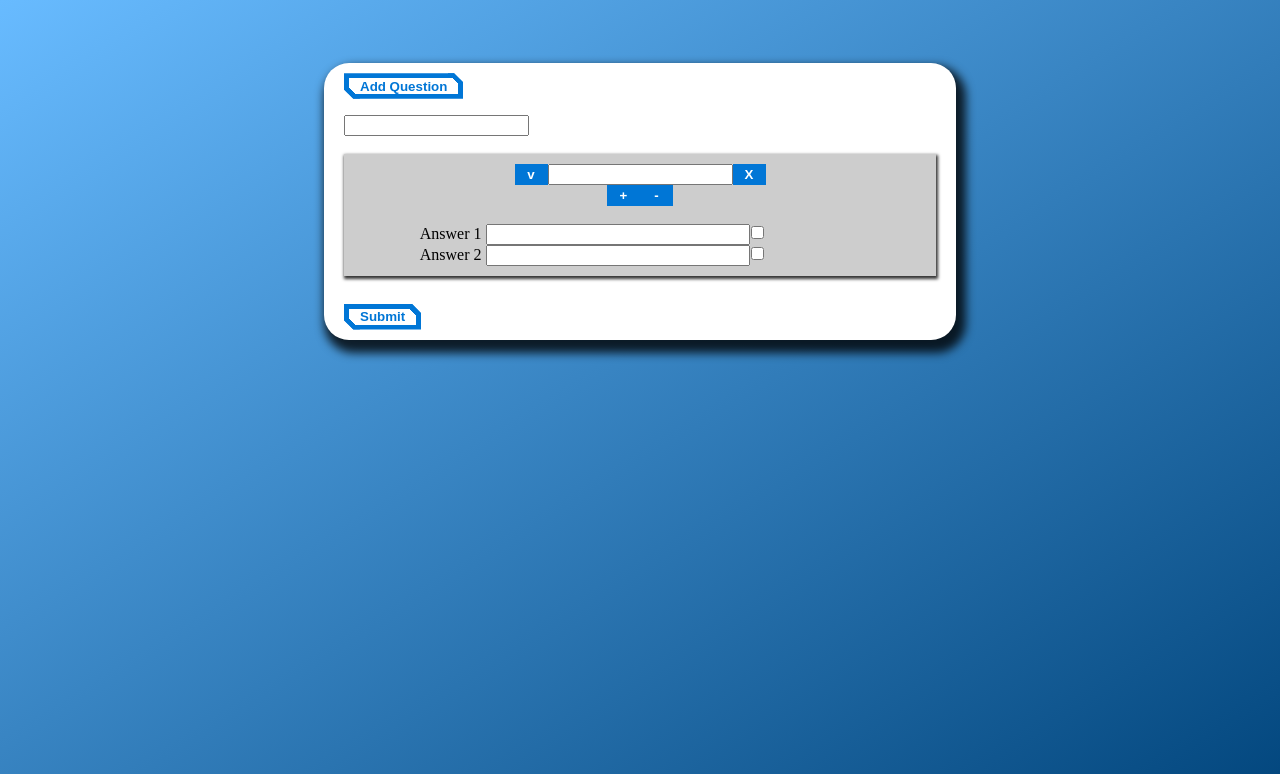
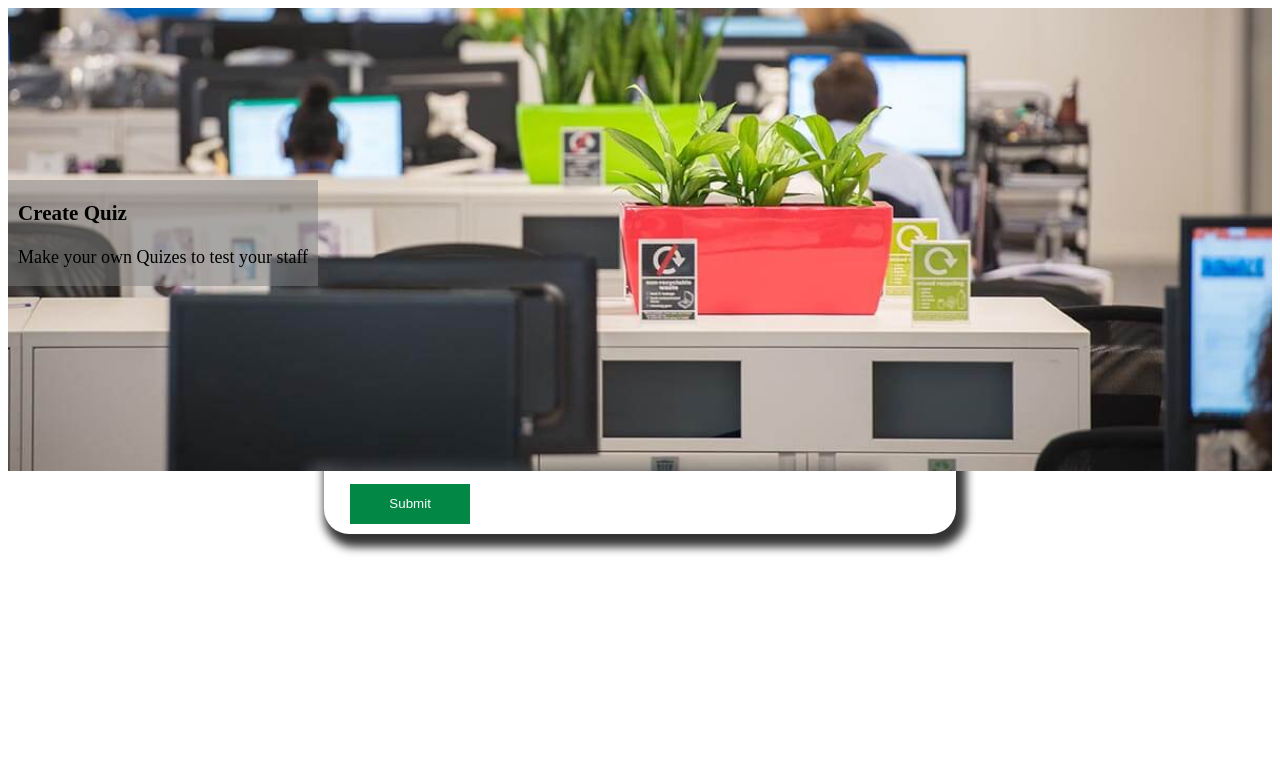
Before and after one commit to ben-hockley/Client-Project-Y1, a Flask app: page /createQuiz in a window 1280 px wide. Shown: the top 774 px of the page. Run offline with Flask 3, Linux system fonts and the light colour scheme.

Commit message:
testing backgrounds for create quiz

```diff
--- a/static/CSS/Create Quiz.css
+++ b/static/CSS/Create Quiz.css
@@ -1,8 +1,24 @@
 body {
-    background-color: #68bbff; /* For browsers that do not support gradients */
-    background-image: linear-gradient(to bottom right, #68bbff, #02467d);
+  padding: 0%;
+}
 
-  }
+#bannerImage {
+  width: 100%;
+  display: flex;
+}
+.banner {
+  position:relative;
+  text-align: left;
+  color: black;
+  font-size: large;
+}
+#Mid-Centre {
+  background-color: rgba(128, 128, 128, 0.5);
+  padding-right: 10px;
+  padding-left: 10px;
+  position: absolute;
+  bottom: 40%;
+}
 #CreateSect {
     margin: 20px;
     margin-bottom: 0;
@@ -46,7 +62,7 @@ body {
 .MakeQuiz {
     background-color: white;
     margin: 25%;
-    margin-top: 5%;
+    margin-top: -20%;
     border-radius: 25px;
     box-shadow: 5px 8px 10px 5px rgba(0,0,0,.8);
 }
@@ -79,85 +95,14 @@ body {
     background:#0066b9;
 }
 
-
-/* https://codepen.io/t_afif/pen/bGooZmq */
-#Nothing {
-    --border: 5px;    /* the border width */
-    --slant: 0.7em;   /* control the slanted corners */
-    --color: #838383; /* the color */
-    padding: 0.4em 1.2em;
-    border: none;
-    cursor: pointer;
-    font-weight: bold;
-    color: var(--color);
-    background:
-       linear-gradient(to bottom left,var(--color)  50%,#0000 50.1%) top right,
-       linear-gradient(to top   right,var(--color)  50%,#0000 50.1%) bottom left;
-    background-size: calc(var(--slant) + 1.3*var(--border)) calc(var(--slant) + 1.3*var(--border));
-    background-repeat: no-repeat;
-    box-shadow:
-      0 0 0 200px inset var(--s,#0000),
-      0 0 0 var(--border) inset var(--color);
-    clip-path:
-        polygon(0 0, calc(100% - var(--slant)) 0, 100% var(--slant),
-                100% 100%, var(--slant) 100%,0 calc(100% - var(--slant))
-               );
-    transition: color var(--t,0.3s), background-size 0.3s;
-  }
- #Nothing:focus-visible {
-    outline-offset: calc(-1*var(--border));
-    outline: var(--border) solid #000c;
-    clip-path: none;
-    background-size: 0 0;
-  }
-#Nothing:hover, button:active{
-    background-size: 100% 100%;
-    color: #fff;
-    --t: 0.2s 0.1s;
-  }
-#Nothing :active {
-    --s: #0005;
-    transition: none;
-  }
-
-
-
-#fancy {
-    --border: 5px;    /* the border width */
-    --slant: 0.7em;   /* control the slanted corners */
-    --color: #0076d6; /* the color */
-    padding: 0.4em 1.2em;
-    border: none;
-    cursor: pointer;
-    font-weight: bold;
-    color: var(--color);
-    background:
-       linear-gradient(to bottom left,var(--color)  50%,#0000 50.1%) top right,
-       linear-gradient(to top   right,var(--color)  50%,#0000 50.1%) bottom left;
-    background-size: calc(var(--slant) + 1.3*var(--border)) calc(var(--slant) + 1.3*var(--border));
-    background-repeat: no-repeat;
-    box-shadow:
-      0 0 0 200px inset var(--s,#0000),
-      0 0 0 var(--border) inset var(--color);
-    clip-path:
-        polygon(0 0, calc(100% - var(--slant)) 0, 100% var(--slant),
-                100% 100%, var(--slant) 100%,0 calc(100% - var(--slant))
-               );
-    transition: color var(--t,0.3s), background-size 0.3s;
-  }
- #fancy:focus-visible {
-    outline-offset: calc(-1*var(--border));
-    outline: var(--border) solid #000c;
-    clip-path: none;
-    background-size: 0 0;
-  }
- #fancy:hover, button:active{
-    background-size: 100% 100%;
-    color: #fff;
-    --t: 0.2s 0.1s;
-  }
-#fancy :active {
-    --s: #0005;
-    transition: none;
-  }
-/* https://codepen.io/t_afif/pen/bGooZmq */
+#fancy{
+  background-color: #028844;
+  padding: 5px;
+  height: 40px;
+  width: 120px;
+  margin-left: 1%;
+  margin-top: 0;
+  border: none;
+  color: white;
+  font-family: Arial, Helvetica, sans-serif;
+}
--- a/templates/Create Quiz.html
+++ b/templates/Create Quiz.html
@@ -2,6 +2,13 @@
 <html>
     <header>
         <link rel="stylesheet" href="static/CSS/Create Quiz.css">
+        <section class="banner">
+            <img id="bannerImage" src="static/img/CreateQuizBanner.png">
+            <section id="Mid-Centre">
+                <h1>Create Quiz</h1>
+                <p>Make your own Quizes to test your staff</p>
+            </section>
+        </section>
     </header>
     <body>
         <form class="MakeQuiz" method="POST" onsubmit="return False">
```
Also changed, not shown: quizDatabase.db, static/img/CreateQuizBanner.png (added).
